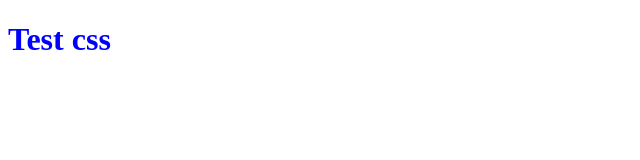
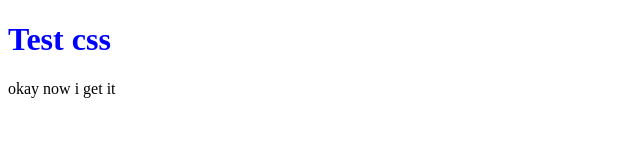
Before and after one commit to b3nzuk3/Yosh-, a plain HTML site: page index.html in a window 1280 px wide. Shown: the whole page, without its empty margins (0-640 px from the left). Drawn offline with Linux system fonts and the light colour scheme.

```diff
--- a/index.html
+++ b/index.html
@@ -7,6 +7,7 @@
   </head>
   <body>
     <h1>Test css</h1>
+    <p>okay now i get it</p>
 
   </body>
 </html>
```
